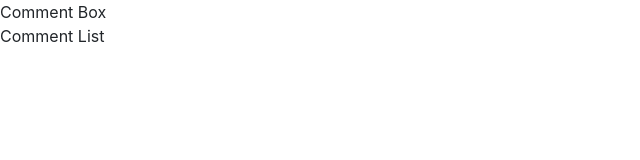
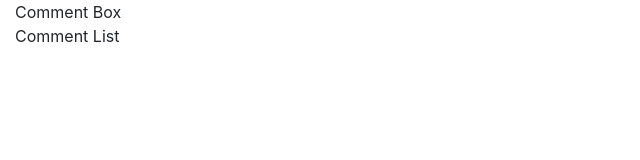
Before and after one commit to kboul/react-testing, a React (Create React App) app: page / in a window 1280 px wide. Shown: the top 160 px of the page, without its empty margins (0-640 px from the left). Built offline with nearby package versions, Linux system fonts and the light colour scheme.

Commit message:
Add bootstrap class container on App

```diff
--- a/src/components/App.js
+++ b/src/components/App.js
@@ -5,7 +5,7 @@ import CommentList from 'components/CommentList'
 class App extends Component {
     render() {
         return (
-            <div>
+            <div className="container-fluid">
                 <CommentBox />
                 <CommentList />
             </div>
```
